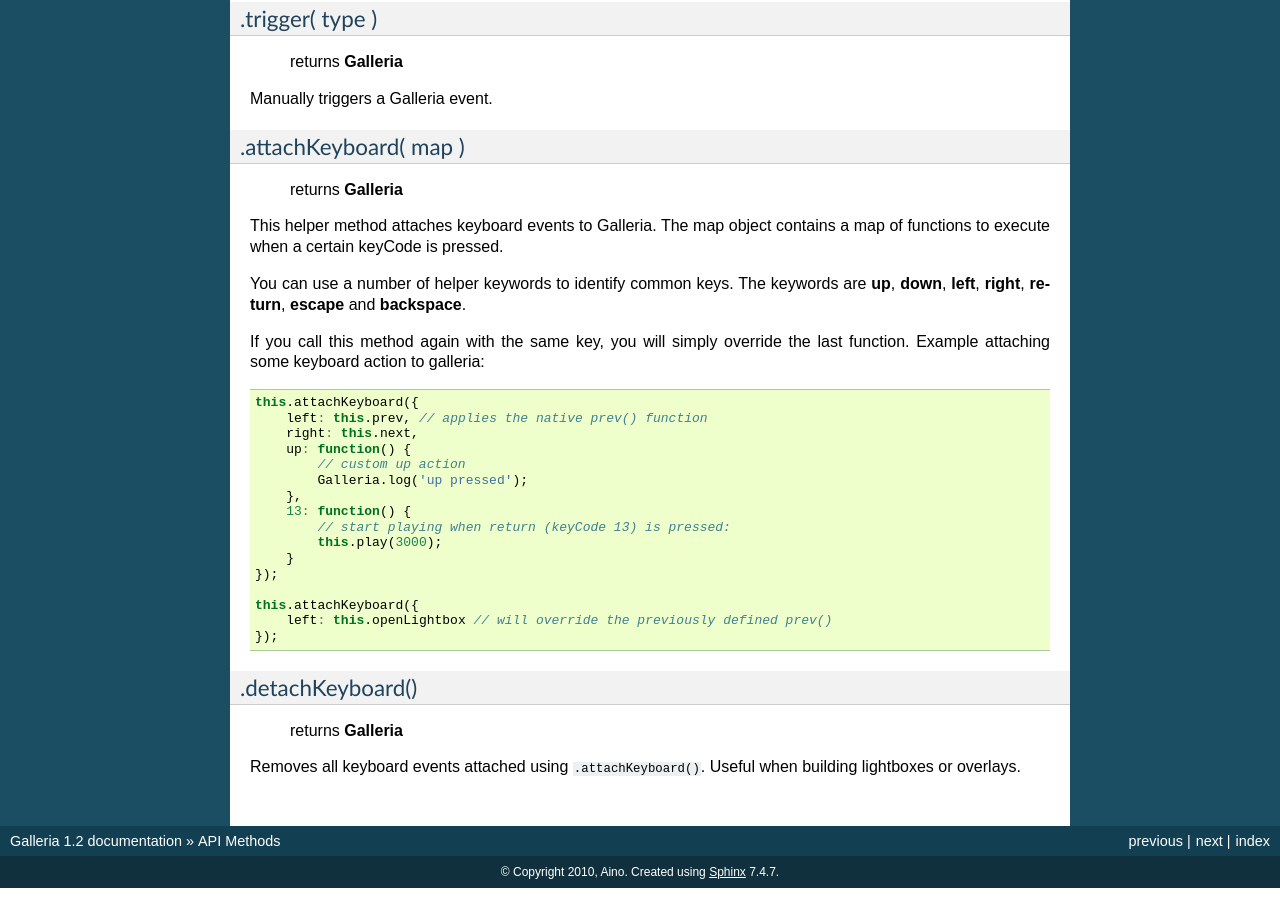
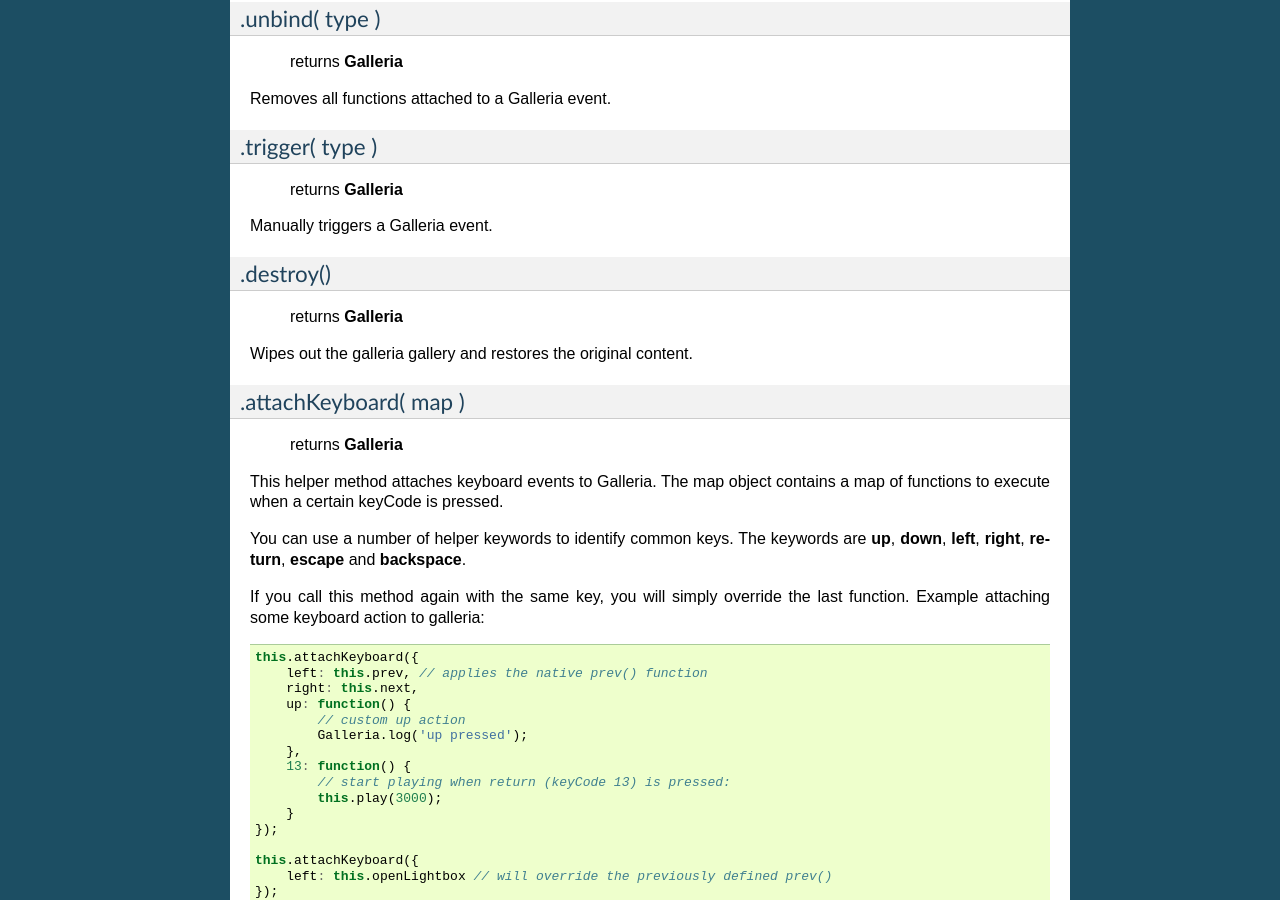
Before and after one commit to GalleriaJS/galleria, a Sphinx documentation site: the page built from docs/api/methods.rst, in a window 1280 px wide and 900 px high, scrolled down 7047 px. Built offline with Sphinx 7.4.7, drawn with Linux system fonts in a browser that asks for light colours; some of the changed text lies outside the part shown.

Commit message:
added destory()

```diff
--- a/docs/api/methods.rst
+++ b/docs/api/methods.rst
@@ -364,6 +364,15 @@
 Returns the data object for the image. You can specify index or it will assume
 the currently active image.
 
+
+.getDataLength()
+-------------------
+
+    | returns **Number**
+
+Returns the number of slides in the gallery.
+
+
 .getIndex()
 -----------
 
@@ -431,6 +440,15 @@
 
 Manually triggers a Galleria event.
 
+
+.destroy()
+----------
+
+    | returns **Galleria**
+
+Wipes out the galleria gallery and restores the original content.
+
+
 .attachKeyboard( map )
 ----------------------
 
```
Also changed, not shown: 1 other file.
